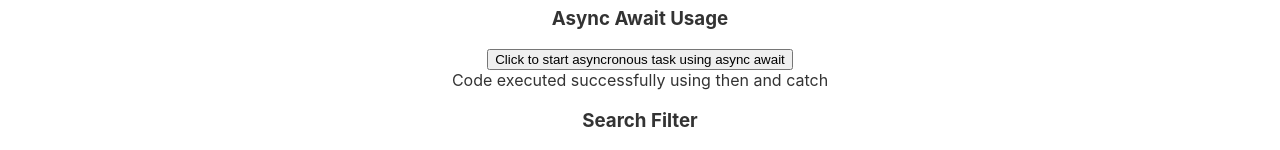
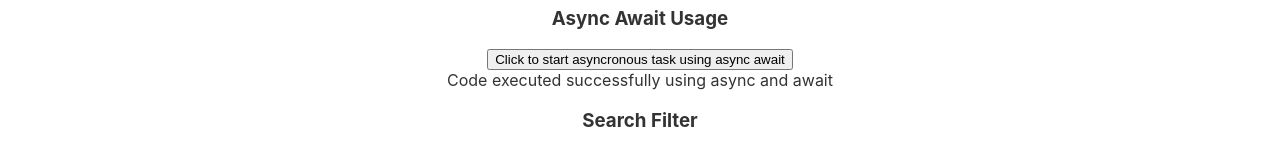
Before and after one commit to KshitizSachan/how-to-react, a React (Create React App) app: page / in a window 1280 px wide. Both pictures are taken after a click on the button "Click to start asyncronous task using async await". Shown: the part 2486-2636 px from the top of the page. Built offline with nearby package versions, Linux system fonts and the light colour scheme; no server answers.

Commit message:
added promises

```diff
--- a/src/components/promises.jsx
+++ b/src/components/promises.jsx
@@ -45,7 +45,7 @@ const PromisesAsyncAwait = () =>{
             <h3>Async Await Usage</h3>
             <button onClick={handleAsyncAwait}>Click to start asyncronous task using async await</button>
             {flag2 && (
-                <div>Code executed successfully using then and catch</div>
+                <div>Code executed successfully using async and await</div>
             )}
         </>
     )
```
